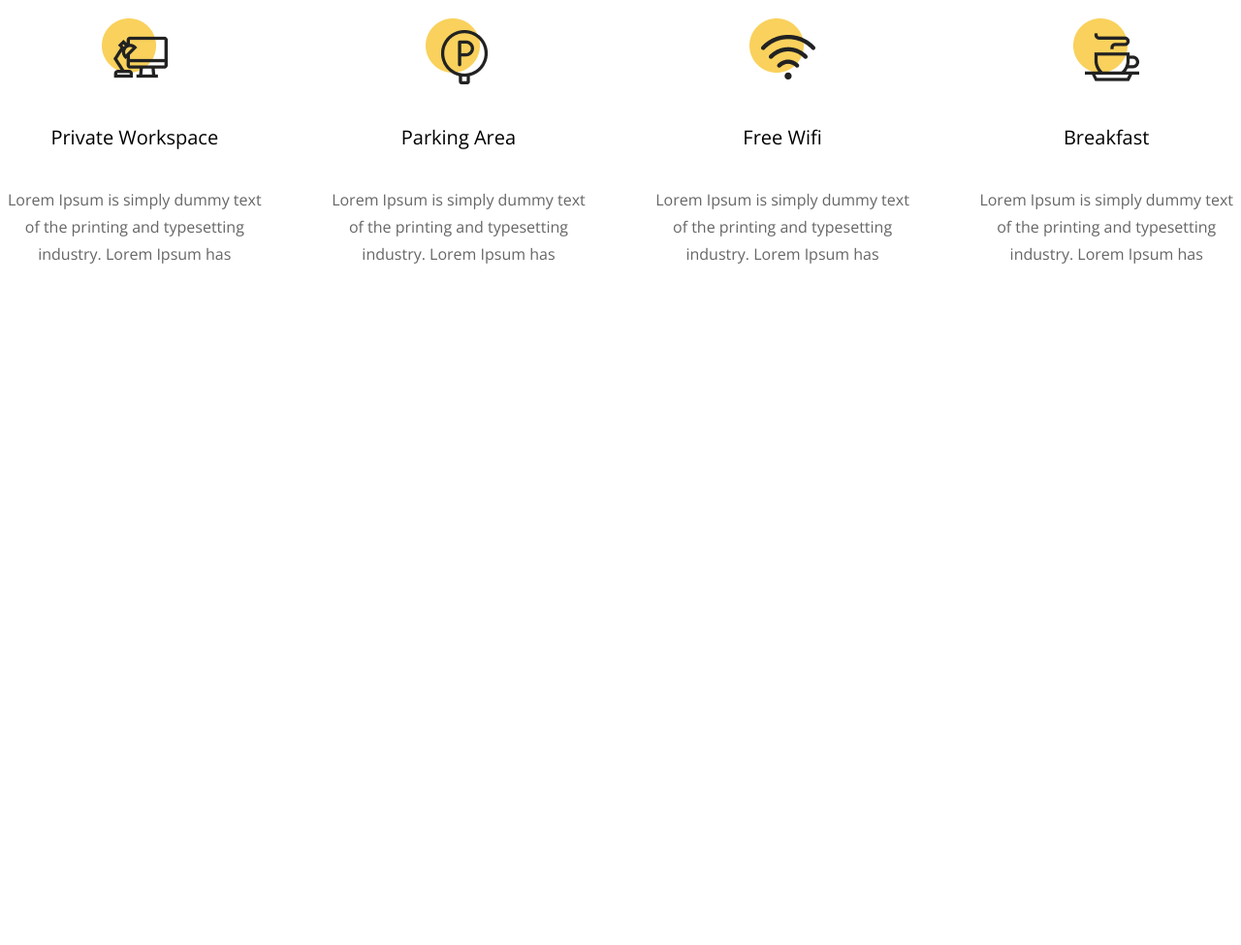
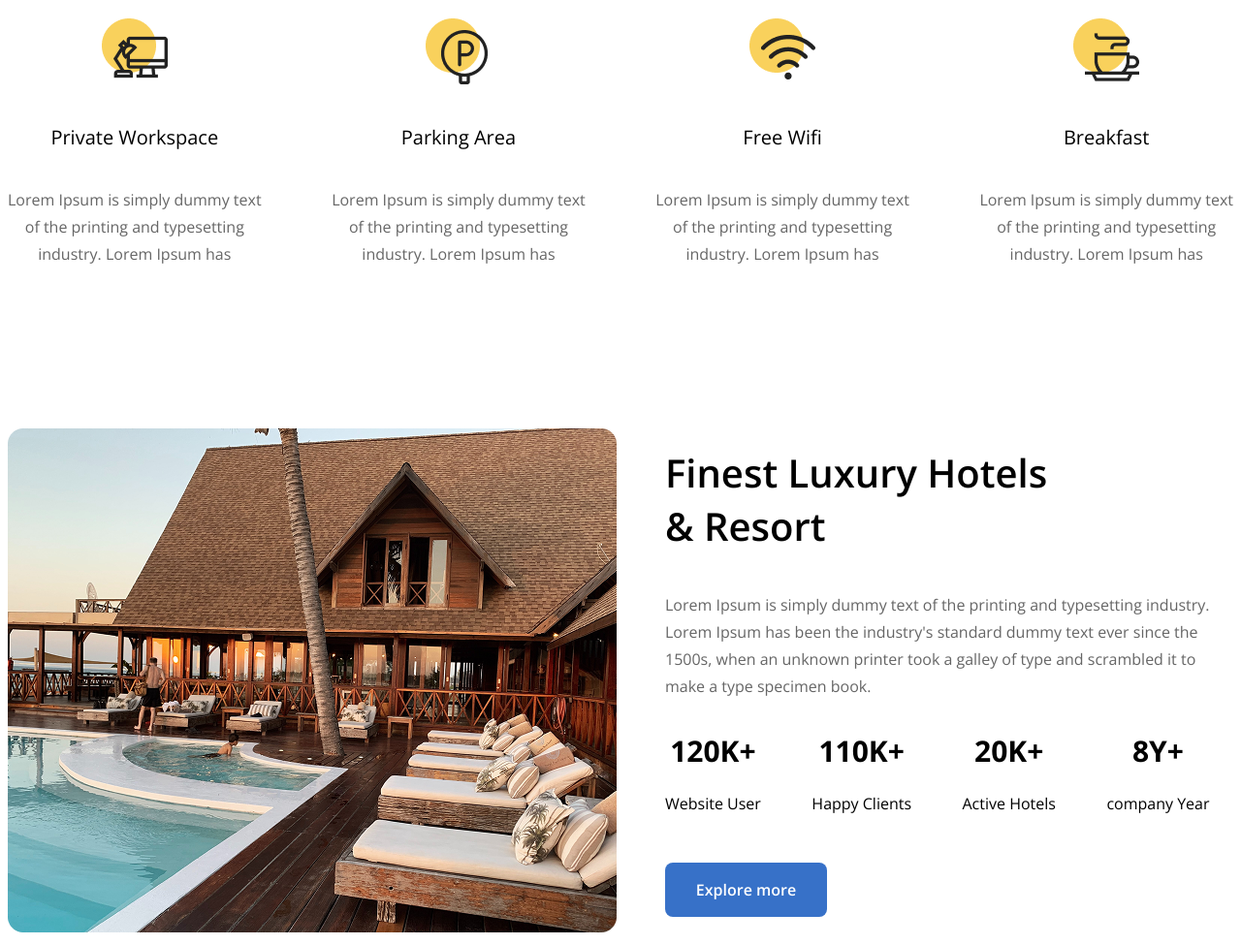
Before and after one commit to bytebitt/Hotelo, a plain HTML site: page index.html in a window 1280 px wide. Shown: the part 1533-2508 px from the top of the page at 97% size. Before the commit the page ends 1833 px from the top, so only its background shows below. Drawn offline with nearby package versions, Linux system fonts and the light colour scheme.

Commit message:
luxury-block

```diff
--- a/index.html
+++ b/index.html
@@ -130,6 +130,44 @@
                     </div>
                 </div>
             </section>
+            <section class="luxury">
+                <div class="luxury__image">
+                    <img src="images/Rectangle 847.png" alt="">
+                </div>
+                <div class="luxury__content">
+                    <div class="luxury__title">
+                        <p>Finest Luxury Hotels <br>
+                            & Resort</p>
+                    </div>
+                    <div class="luxury__subtitle">
+                        <p>Lorem Ipsum is simply dummy text of the printing and typesetting industry. <br>
+                            Lorem Ipsum has been the industry's standard dummy text ever since the <br>
+                            1500s, when an unknown printer took a galley of type and scrambled it to <br>
+                            make a type specimen book.</p>
+                    </div>
+                    <div class="luxury__statistic">
+                            <div class="luxury__column">
+                                <div class="luxury__number">120K+</div>
+                                <div class="luxury__text">Website User</div>
+                            </div>
+                            <div class="luxury__column">
+                                <div class="luxury__number">110K+</div>
+                                <div class="luxury__text">Happy Clients</div>
+                            </div>
+                            <div class="luxury__column">
+                                <div class="luxury__number">20K+</div>
+                                <div class="luxury__text">Active Hotels</div>
+                            </div>
+                            <div class="luxury__column">
+                                <div class="luxury__number">8Y+</div>
+                                <div class="luxury__text">company Year</div>
+                            </div>
+                    </div>
+                    <div class="luxury__button">
+                        <a href="">Explore more</a>
+                    </div>
+                </div>
+            </section>
         </div>
     </div>
 </body>
--- a/scss/style.scss
+++ b/scss/style.scss
@@ -178,3 +178,47 @@ body {
         }
     }
 }
+
+.luxury {
+    display: flex;
+    gap: 50px;
+    margin-top: 150px;
+    .luxury__content {
+        margin-top: -22px;
+        .luxury__title {
+            font-weight: 600;
+            font-size: 40px;
+        }
+        .luxury__subtitle {
+            @extend %substyle;
+        }
+        .luxury__statistic {
+            margin-top: 30px;
+            display: flex;
+            justify-content: space-between;
+            text-align: center;
+            .luxury__number{
+                margin-bottom: 20px;
+                font-weight: 700;
+                font-size: 30px;
+                line-height: 46px;
+            }
+        }
+        .luxury__button {
+            margin-top: 50px;
+            background-color: #3771C8;
+            width: 167px;
+            height: 56px;
+            border-radius: 8px;
+            display: flex;
+            justify-content: center;
+            align-items: center;
+            a {
+                color: white;
+                font-weight: 600;
+                font-size: 16px;
+                text-decoration: none;
+            }
+        }
+    }
+}
```
Also changed, not shown: css/style.css, images/Rectangle 847.png (added), 2 other files.
